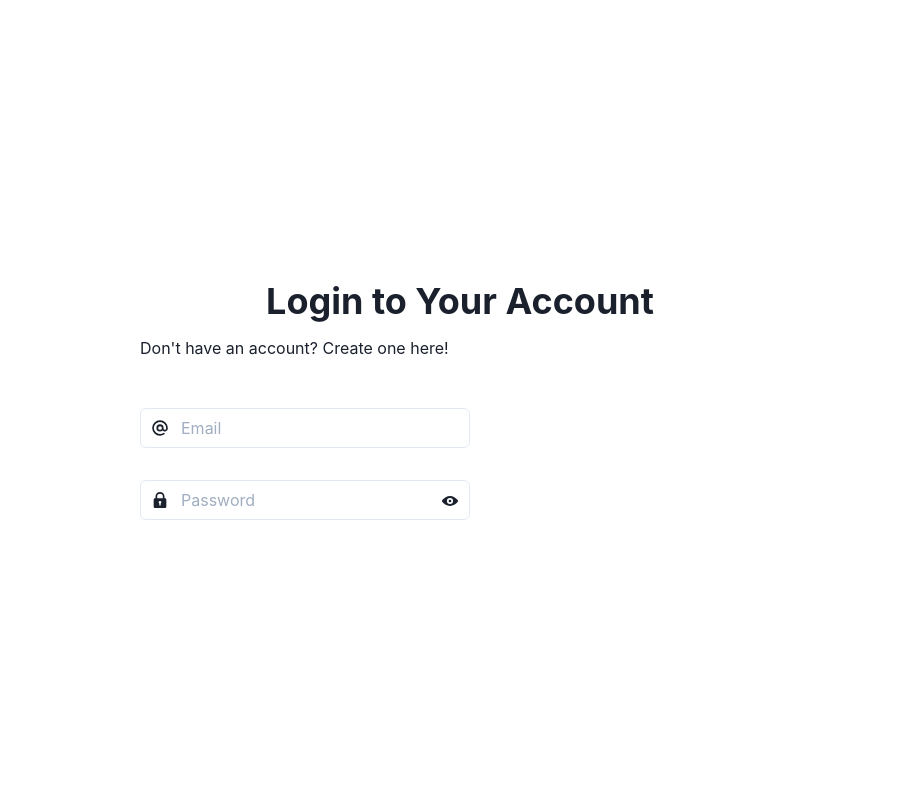
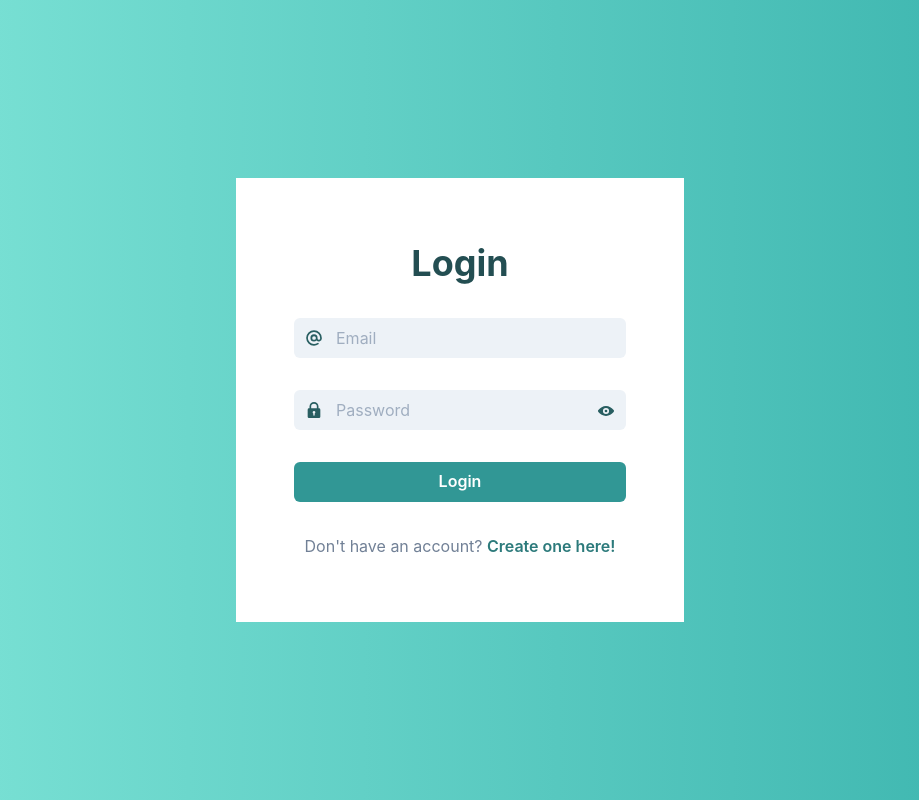
Before and after one commit to kTrzcinskii/project-manager, a Next.js app in the folder frontend/: page /login in a window 1280 px wide. Shown: the whole page, without its empty margins (180-1099 px from the left). Built offline with nearby package versions, Linux system fonts and the light colour scheme.

Commit message:
login page desing finished

```diff
--- a/frontend/package.json
+++ b/frontend/package.json
@@ -9,6 +9,7 @@
     "lint": "next lint"
   },
   "dependencies": {
+    "@chakra-ui/icons": "^1.1.7",
     "@chakra-ui/react": "^1.8.8",
     "@emotion/react": "^11.9.0",
     "@emotion/styled": "^11.8.1",
@@ -17,6 +18,7 @@
     "next": "12.1.5",
     "react": "18.0.0",
     "react-dom": "18.0.0",
+    "react-icons": "^4.3.1",
     "yup": "^0.32.11"
   },
   "devDependencies": {
--- a/frontend/pages/login.tsx
+++ b/frontend/pages/login.tsx
@@ -8,40 +8,40 @@ import {
 } from "@chakra-ui/react";
 import type { NextPage } from "next";
 import LoginForm from "../src/components/sections/LoginForm";
-import NextLink from 'next/link'
+import NextLink from "next/link";
+import GradientBg from "../src/components/ui/GradientBg";
+import FormContainer from "../src/components/ui/FormContainer";
 
 const Login: NextPage = () => {
   return (
-    <VStack alignItems='center' justifyContent='center' minH='100vh'>
-      <Container
-        maxW={useBreakpointValue({
-          base: "90%",
-          md: "2xl",
-        })}
-      >
+    <GradientBg>
+      <FormContainer>
         <VStack
           w='full'
-          spacing={useBreakpointValue({ base: 5, md: 8, lg: 12 })}
-          align='flex-start'
+          spacing={useBreakpointValue({ base: 4, md: 6, lg: 8 })}
+          align='center'
         >
-          <VStack w='full' align='flex-start' spacing={3}>
           <Heading
-              mx='auto'
             size={useBreakpointValue({ base: "lg", md: "xl" })}
+            color='teal.800'
           >
-              Login to Your Account
+            Login
           </Heading>
-            <Text>
+          <LoginForm />
+          <Text
+            color='gray.500'
+            fontSize={useBreakpointValue({ base: "sm", md: "md" })}
+          >
             Don&apos;t have an account?{" "}
-              <NextLink href='register' passHref>
-                <Link>Create one here!</Link>
+            <NextLink href='/register' passHref>
+              <Link color='teal.600' fontWeight='semibold'>
+                Create one here!
+              </Link>
             </NextLink>
           </Text>
         </VStack>
-          <LoginForm />
-        </VStack>
-      </Container>
-    </VStack>
+      </FormContainer>
+    </GradientBg>
   );
 };
 
--- a/frontend/src/components/sections/LoginForm.tsx
+++ b/frontend/src/components/sections/LoginForm.tsx
@@ -1,4 +1,4 @@
-import { useBreakpointValue, VStack } from "@chakra-ui/react";
+import { useBreakpointValue, VStack, Button } from "@chakra-ui/react";
 import { Form, Formik } from "formik";
 import LoginFormSchema from "../../utils/LoginFormSchema";
 import InputField from "../ui/InputField";
@@ -30,9 +30,17 @@ const LoginForm: React.FC = () => {
               name='email'
               type='email'
               placeholder='Email'
-              icon={<AtSignIcon />}
+              icon={<AtSignIcon color='teal.700' />}
             />
             <PasswordInputField name='password' placeholder='Password' />
+            <Button
+              type='submit'
+              colorScheme='teal'
+              w='full'
+              _focus={{ ring: 3, ringColor: "teal.800" }}
+            >
+              Login
+            </Button>
           </VStack>
         </Form>
       )}
--- /dev/null
+++ b/frontend/src/components/ui/FormContainer.tsx
@@ -0,0 +1,29 @@
+import { Container, useBreakpointValue } from "@chakra-ui/react";
+import { FC, ReactNode } from "react";
+
+interface FormContainerProps {
+  children: ReactNode;
+}
+
+const FormContainer: FC<FormContainerProps> = ({ children }) => {
+  return (
+    <Container
+      maxW={useBreakpointValue({ base: "xs", md: "md" })}
+      bgColor='white'
+      py={useBreakpointValue({
+        base: 8,
+        md: 12,
+        lg: 16,
+      })}
+      px={useBreakpointValue({
+        base: 6,
+        md: 8,
+        lg: 12,
+      })}
+    >
+      {children}
+    </Container>
+  );
+};
+
+export default FormContainer;
--- /dev/null
+++ b/frontend/src/components/ui/GradientBg.tsx
@@ -0,0 +1,21 @@
+import { VStack } from "@chakra-ui/react";
+import { FC, ReactNode } from "react";
+
+interface GradientBgProps {
+  children: ReactNode;
+}
+
+const GradientBg: FC<GradientBgProps> = ({ children }) => {
+  return (
+    <VStack
+      alignItems='center'
+      justifyContent='center'
+      minH='100vh'
+      bgGradient={"linear(to-r, teal.200, teal.400)"}
+    >
+      {children}
+    </VStack>
+  );
+};
+
+export default GradientBg;
--- a/frontend/src/components/ui/InputField.tsx
+++ b/frontend/src/components/ui/InputField.tsx
@@ -24,7 +24,13 @@ const InputField: React.FC<InputFieldProps> = ({ icon, ...props }) => {
     <FormControl isInvalid={meta.touched && !!meta.error}>
       <InputGroup>
         {icon && <InputLeftElement>{icon}</InputLeftElement>}
-        <Input {...field} {...props} id={field.name} />
+        <Input
+          {...field}
+          {...props}
+          id={field.name}
+          variant='filled'
+          _focus={{ borderColor: "teal.500", borderWidth: 2 }}
+        />
       </InputGroup>
       <FormErrorMessage>{meta.error}</FormErrorMessage>
     </FormControl>
--- a/frontend/src/components/ui/PasswordInputField.tsx
+++ b/frontend/src/components/ui/PasswordInputField.tsx
@@ -28,17 +28,23 @@ const PasswordInputField: React.FC<PasswordInputFieldProps> = ({
     <FormControl isInvalid={meta.touched && !!meta.error}>
       <InputGroup>
         <InputLeftElement>
-          <LockIcon />
+          <LockIcon color='teal.700' />
         </InputLeftElement>
         <Input
           {...field}
           {...props}
           id='passwword'
           type={show ? "text" : "password"}
+          variant='filled'
+          _focus={{ borderColor: "teal.500", borderWidth: 2 }}
         />
         <InputRightElement>
           <Button onClick={() => setShow(!show)} variant='unstyled' _focus={{}}>
-            {show ? <ViewOffIcon /> : <ViewIcon />}
+            {show ? (
+              <ViewOffIcon color='teal.700' />
+            ) : (
+              <ViewIcon color='teal.700' />
+            )}
           </Button>
         </InputRightElement>
       </InputGroup>
```
Also changed, not shown: 1 other file (tests, documents, lock files or other folders). Lines whose indentation alone changed are shown as unchanged.
